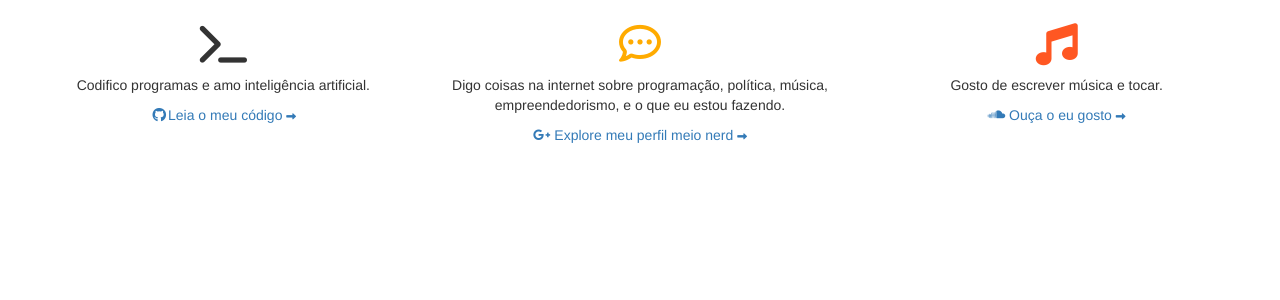
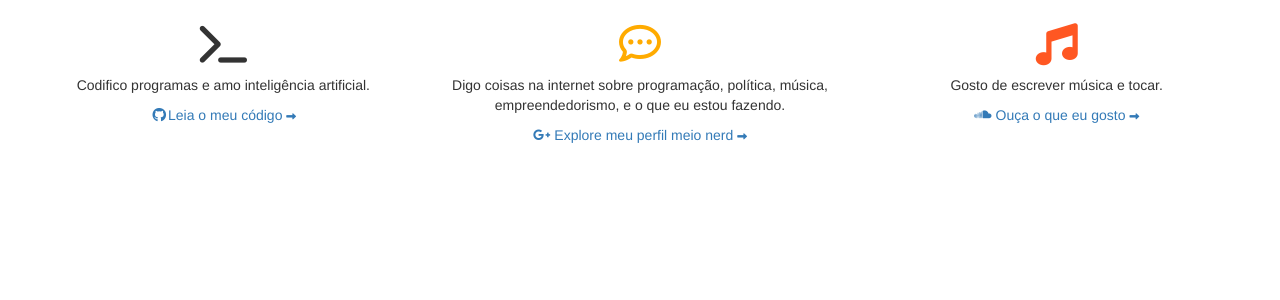
Before and after one commit to robertsanseries/robertsanseries.github.io, a Jekyll site: the page built from index.html, in a window 1280 px wide. Shown: the part 956-1256 px from the top of the page. Built offline with Jekyll 4.4.1, drawn with Linux system fonts in a browser that asks for light colours; nearby versions of some CDN libraries.

Commit message:
Update index.html

```diff
--- a/index.html
+++ b/index.html
@@ -23,7 +23,7 @@ layout: default
           <div class="col-sm-4">
             <p data-align=center><i class="fa fa-music fa-3x icon-musica" aria-hidden="true"></i></p>
               <p>Gosto de escrever música e tocar.</p>
-              <p><a href="musica" class="read-more musica" onmouseover="setaActionOver4();" onmouseout="setaActionOut4();"><i class="fa fa-fw fa-soundcloud"></i> Ouça o eu gosto <span id="seta4" class="seta"><i class="fa fa-long-arrow-right" aria-hidden="true"></i></span></a>
+              <p><a href="musica" class="read-more musica" onmouseover="setaActionOver4();" onmouseout="setaActionOut4();"><i class="fa fa-fw fa-soundcloud"></i> Ouça o que eu gosto <span id="seta4" class="seta"><i class="fa fa-long-arrow-right" aria-hidden="true"></i></span></a>
               </p>
           </div>
         </div>
```
